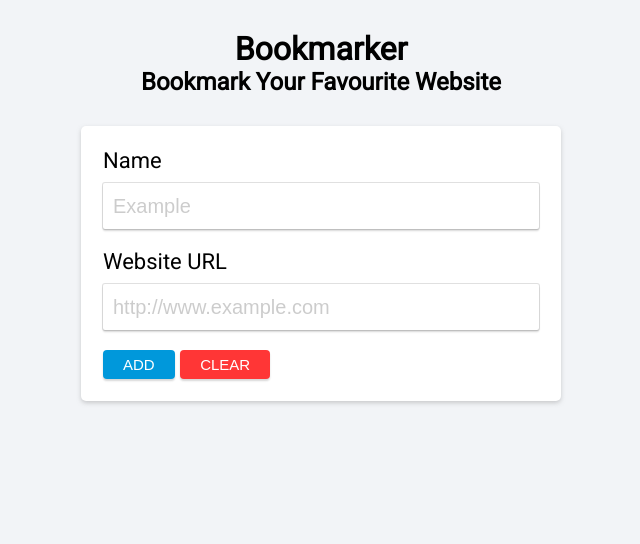
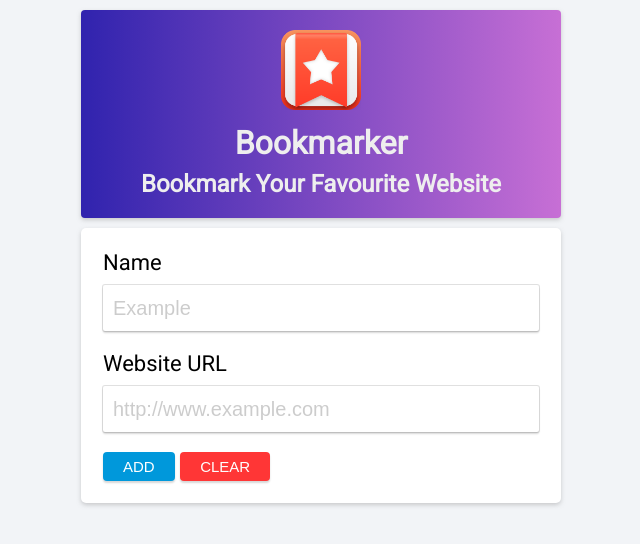
Before and after one commit to fwzmhmd/bookmarker, a plain HTML site: page index.html in a window 1280 px wide. Shown: the whole page, without its empty margins (319-959 px from the left). Drawn offline with Linux system fonts and the light colour scheme.

Commit message:
Add icon, style header

```diff
--- a/css/style.css
+++ b/css/style.css
@@ -25,7 +25,22 @@ a {
 .header {
 	text-transform: capitalize;
 	text-align: center;
-	padding: 30px 0;
+	padding: 20px;
+	color: #eee;
+	background-color: #fff;
+	margin: 10px 0;
+	box-shadow: 0 2px 4px 0 rgba(160,160,161,0.50);
+	border-radius: 4px;
+	background-image: linear-gradient(90deg, #3023AE 0%, #C76FD5 100%);
+}
+
+.header > h1 {
+	margin-bottom: 8px;
+}
+
+.header img {
+	width: 80px;
+	margin-bottom: 10px;
 }
 
 #bookmarkForm {
--- a/index.html
+++ b/index.html
@@ -5,13 +5,17 @@
 	<meta name="viewport" content="width=device-width, user-scalable=no, initial-scale=1.0, maximum-scale=1.0, minimum-scale=1.0">
 	<link rel="stylesheet" href="css/style.css">
 	<link href="https://fonts.googleapis.com/css?family=Roboto" rel="stylesheet">
+	<link rel="shortcut icon" type="image/x-icon" href="icons/icon.png">
 	<title>Bookmarker</title>
 </head>
 <body onload="getBookmarks()">
 
-	<div class="header">
-		<h1>Bookmarker</h1>
-		<h2>bookmark your favourite Website</h2>
+	<div class="container">
+		<div class="header">
+			<img src="icons/icon.png" alt="">
+			<h1>Bookmarker</h1>
+			<h2>bookmark your favourite Website</h2>
+		</div>
 	</div>
 
 	<div class="container">
```
Also changed, not shown: icons/icon.png (added).
